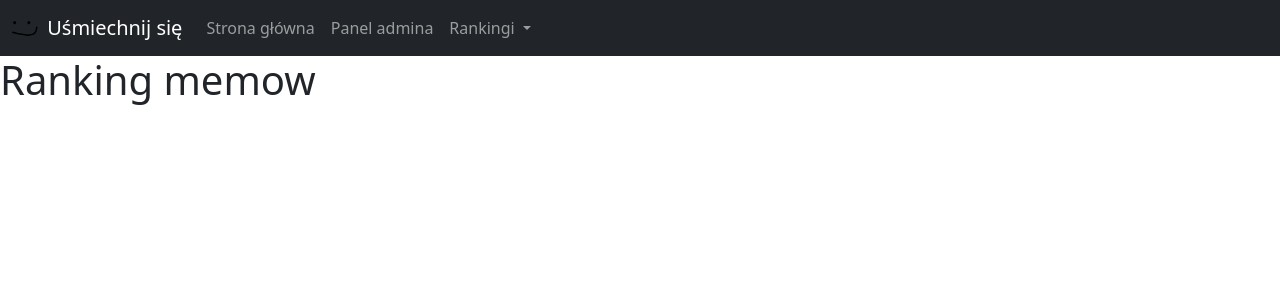
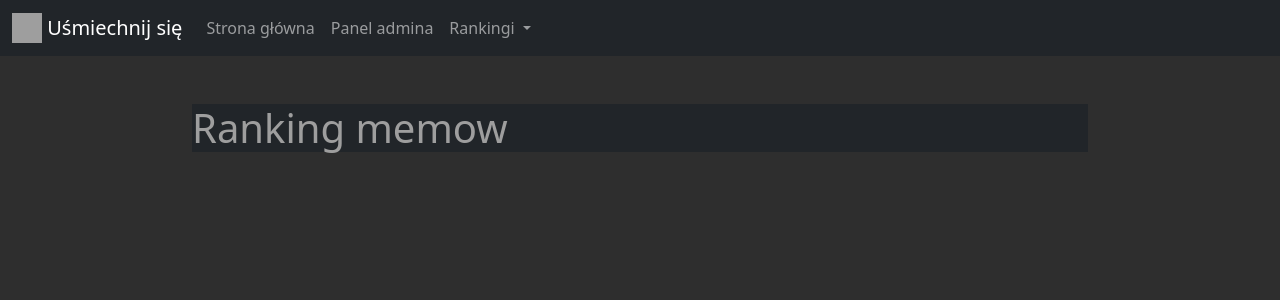
Before and after one commit to Hrtrex/Memes-website, a Flask app: page /memesRanking in a window 1280 px wide. Shown: the top 300 px of the page. Run offline with Flask 2, Linux system fonts and the light colour scheme; data that the repository does not hold is empty; some libraries are stand-ins or nearby versions; grey boxes are pictures that could not be loaded.

Commit message:
Add files via upload

```diff
--- a/App/templates/index.html
+++ b/App/templates/index.html
@@ -5,21 +5,20 @@
 	<meta charset="utf-8" />
 	<title>Home page</title>
 	<meta charset="utf-8" />
-	<title>Home page</title>
+	<title>{% block title %} Home page{% endblock %}</title>
 	<link href="https://cdn.jsdelivr.net/npm/bootstrap@5.2.0-beta1/dist/css/bootstrap.min.css" rel="stylesheet" integrity="sha384-0evHe/X+R7YkIZDRvuzKMRqM+OrBnVFBL6DOitfPri4tjfHxaWutUpFmBp4vmVor" crossorigin="anonymous">
 	<style>
-
-        body {
-            background-color: #2e2e2e;
-            color: #9e9e9e;
-        }
+		body {
+			background-color: #2e2e2e;
+			color: #9e9e9e;
+		}
 	</style>
 </head>
 <body>
 	<nav class="navbar navbar-expand-lg bg-dark navbar-dark">
 		<div class="container-fluid">
 
-			<a class="navbar-brand" href="#"><img src="{{url_for('static', filename='logo.png')}}" align="middle" width="30" height="30" class="d-inline-block mr-1 align-bottom" />   Uśmiechnij się</a>
+			<a class="navbar-brand" href="#"><img src="{{url_for('static', filename='logo.gif')}}" align="middle" width="30" height="30" class="d-inline-block mr-1 align-bottom" />   Uśmiechnij się</a>
 			<button class="navbar-toggler" type="button" data-bs-toggle="collapse" data-bs-target="#navbarSupportedContent" aria-controls="navbarSupportedContent" aria-expanded="false" aria-label="Toggle navigation">
 				<span class="navbar-toggler-icon"></span>
 			</button>
@@ -32,7 +31,7 @@
 						<a class="nav-link" href="#">Panel admina</a>
 					</li>
 					<li class="nav-item dropdown">
-						<a class="nav-link dropdown-toggle" href="#" id="navbarDropdown" role="button" data-bs-toggle="dropdown" aria-expanded="false">
+						<a class="nav-link dropdown-toggle" href="localhost:5000/memesRanking" id="navbarDropdown" role="button" data-bs-toggle="dropdown" aria-expanded="false">
 							Rankingi
 						</a>
 						<ul class="dropdown-menu dropdown-menu-dark" aria-labelledby="navbarDropdown">
@@ -47,6 +46,11 @@
 			</div>
 		</div>
 	</nav>
+	<div id="content" class="mx-auto mt-5 bg-dark" style="width:70%; background-color:black;">
+		{% block content %}
+
+		{%endblock%}
+	</div>
 	<script src="https://cdn.jsdelivr.net/npm/bootstrap@5.2.0-beta1/dist/js/bootstrap.bundle.min.js" integrity="sha384-pprn3073KE6tl6bjs2QrFaJGz5/SUsLqktiwsUTF55Jfv3qYSDhgCecCxMW52nD2" crossorigin="anonymous"></script>
 
 </body>
--- a/App/templates/memesRanking.html
+++ b/App/templates/memesRanking.html
@@ -1,59 +1,6 @@
-<!DOCTYPE html>
-
-<html lang="pl" xmlns="http://www.w3.org/1999/xhtml">
-<head>
-	<meta charset="utf-8" />
-	<title>Ranking Memow</title>
-	<meta name="viewport" content="width=device-width, initial-scale=1">
-	<link href="https://cdn.jsdelivr.net/npm/bootstrap@5.2.0-beta1/dist/css/bootstrap.min.css" rel="stylesheet" integrity="sha384-0evHe/X+R7YkIZDRvuzKMRqM+OrBnVFBL6DOitfPri4tjfHxaWutUpFmBp4vmVor" crossorigin="anonymous">
-	<style>
-    <meta charset="utf-8" />
-    <title>Home page</title>
-    <link href="https://cdn.jsdelivr.net/npm/bootstrap@5.2.0-beta1/dist/css/bootstrap.min.css" rel="stylesheet" integrity="sha384-0evHe/X+R7YkIZDRvuzKMRqM+OrBnVFBL6DOitfPri4tjfHxaWutUpFmBp4vmVor" crossorigin="anonymous">
-    <style>
-
-        body {
-            background-color: #2e2e2e;
-            color: #9e9e9e;
-        }
-    </style>
-</head>
-<body>
-
-
-	<nav class="navbar navbar-expand-lg bg-dark navbar-dark">
-		<div class="container-fluid">
-
-			<a class="navbar-brand" href="#"><img src="{{url_for('static', filename='logo.png')}}" align="middle" width="30" height="30" class="d-inline-block mr-1 align-bottom"/>   Uśmiechnij się</a>
-			<button class="navbar-toggler" type="button" data-bs-toggle="collapse" data-bs-target="#navbarSupportedContent" aria-controls="navbarSupportedContent" aria-expanded="false" aria-label="Toggle navigation">
-				<span class="navbar-toggler-icon"></span>
-			</button>
-			<div class="collapse navbar-collapse" id="navbarSupportedContent">
-				<ul class="navbar-nav me-auto mb-2 mb-lg-0">
-					<li class="nav-item">
-						<a class="nav-link" aria-current="page" href="#">Strona główna</a>
-					</li>
-					<li class="nav-item">
-						<a class="nav-link" href="#">Panel admina</a>
-					</li>
-					<li class="nav-item dropdown">
-						<a class="nav-link dropdown-toggle" href="#" id="navbarDropdown" role="button" data-bs-toggle="dropdown" aria-expanded="false">
-							Rankingi
-						</a>
-						<ul class="dropdown-menu dropdown-menu-dark" aria-labelledby="navbarDropdown">
-							<li><a class="dropdown-item" href="#">Ranking memów</a></li>
-							<li><a class="dropdown-item" href="#">Ranking użytkowników</a></li>
-
-						</ul>
-					</li>
-
-				</ul>
-
-			</div>
-		</div>
-	</nav>
-
-	<h1>Ranking memow</h1>
+{% extends 'index.html' %}
+ {% block content %}
+<h1>{% block title %}Ranking memow{% endblock %}</h1>
 	{% for mem in memy %}
 	<h3>Id mema: {{mem[0]}}</h3>
 	<h3>Tytul mema: {{mem[1]}}</h3>
@@ -61,9 +8,4 @@
 	<h3>Kategoria mema: {{mem[2]}}</h3>
 	<hr></hr>
 	{% endfor %}
-
-    <script src="https://cdn.jsdelivr.net/npm/bootstrap@5.2.0-beta1/dist/js/bootstrap.bundle.min.js" integrity="sha384-pprn3073KE6tl6bjs2QrFaJGz5/SUsLqktiwsUTF55Jfv3qYSDhgCecCxMW52nD2" crossorigin="anonymous"></script>
-
-
-</body>
-</html>
+	{% endblock %}
```
